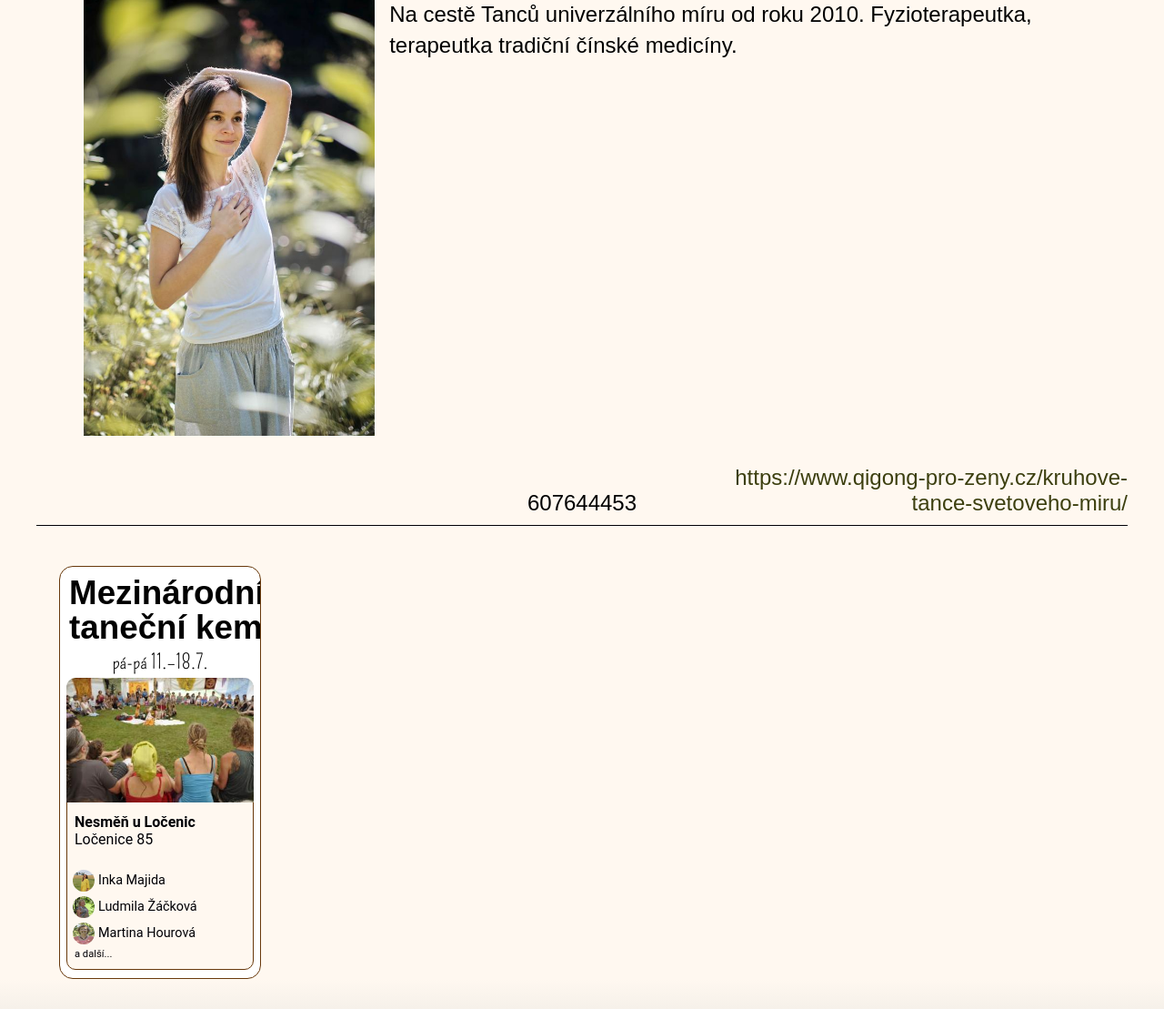
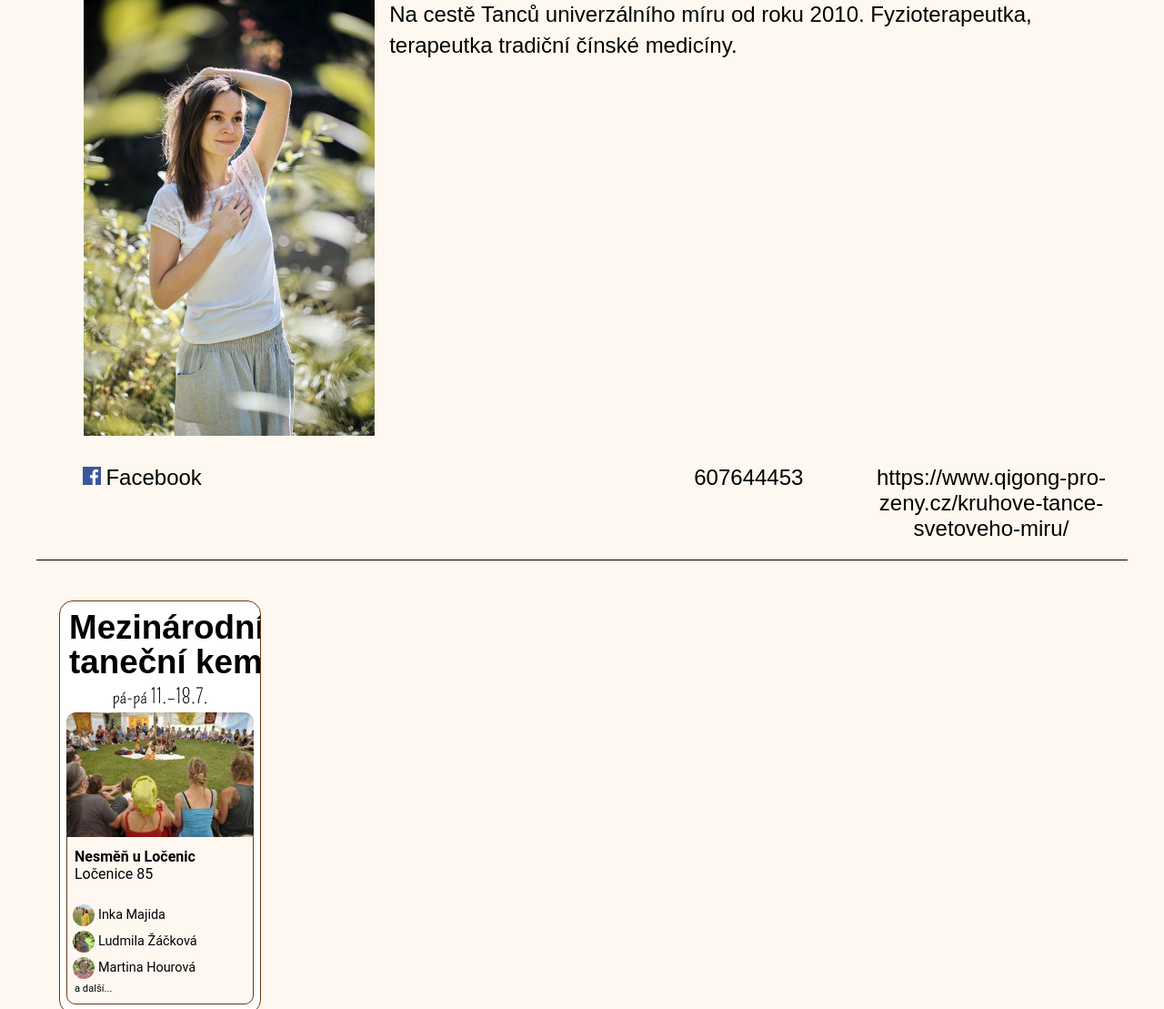
Before and after one commit to anniekriz/tancimecz, a Django app: a page that uses web/dance_web/templates/lector_page.html in a window 1280 px wide. Shown: the part 227-1336 px from the top of the page at 91% size. Run offline with Django 3.2, Linux system fonts and the light colour scheme; data comes from the database, SQL or seed files in the repository; both versions use the stored data as it was after the commit; some web fonts are replaced.

Commit message:
nedodelanej fb

```diff
--- a/web/dance_web/danceapp/models.py
+++ b/web/dance_web/danceapp/models.py
@@ -14,6 +14,7 @@ class Lector(models.Model):
     phone = models.CharField(max_length=50, null=True, blank=True, verbose_name="Telefon")
     email = models.EmailField(null=True, blank=True, verbose_name="E-mail")
     link = models.CharField(max_length=256, null=True, blank=True, verbose_name="Odkaz na stránku")
+    fb = models.CharField(max_length=256, null=True, blank=True, verbose_name="Facebook")
 
     class Meta:
         ordering = ['firstName'] #řazení lektorů podle abecedy
--- a/web/dance_web/static/css/lector_page.css
+++ b/web/dance_web/static/css/lector_page.css
@@ -75,41 +75,58 @@ a {
     vertical-align: top;
 }
 
-/* Contact */
+/* contact */
 .lector-detail-contact {
     font-family: 'Raleway', sans-serif;
     font-size: 1.5em;
     margin-top: 30px;
-    display: flex;
+    display: flex; /* Use flexbox for two-column layout */
     justify-content: space-between;
-    align-items: center;
-    position: relative;
     border-bottom: 1px solid #000006;
+    padding-bottom: 10px; /* Add spacing at the bottom */
+}
+
+.lector-detail-contact > div {
+    flex: 1; /* Ensure each column takes equal width */
+}
+
+.lector-detail-fb {
+    margin-bottom: 10px;
+    margin-left: -100px;
+}
+
+.lector-detail-fb a:hover {
+    color: #006090;
+}
+
+.lector-details-fb-image {
+    margin-right: 5px;
 }
 
 .lector-detail-email {
-    text-align: left;
     margin-bottom: 10px;
+    margin-left: -100px;
 }
 
 .lector-detail-phone {
-    position: absolute;
-    left: 50%;
-    transform: translateX(-50%);
-    text-align: center;
-    bottom: 10px;
+    margin-bottom: 10px;
+    margin-left: -100px;
 }
 
 .lector-detail-link {
-    margin-left: auto;
-    text-align: right;
     margin-bottom: 10px;
-    max-width: 39%;
+    max-width: 25%;
+    margin-left: -100px;
 }
 
-    .lector-detail-link a:hover {
-        color: #006090;
-    }
+.lector-detail-contact a {
+    text-decoration: none;
+    color: inherit;
+}
+
+.lector-detail-contact a:hover {
+    color: #006090;
+}
 
 /* Events */
 
--- a/web/dance_web/templates/lector_page.html
+++ b/web/dance_web/templates/lector_page.html
@@ -27,6 +27,11 @@
         </div>
     </div>
     <div class="lector-detail-contact">
+        <div class="lector-detail-fb">
+            {% if lector.link %}
+            <img class="lector-details-fb-image" src="{% static 'images/fb.png' %}" alt="fb" width="20px"/><a href="{{ lector.fb }}" target="_blank">Facebook</a>
+            {% endif %}
+        </div>
         <div class="lector-detail-email">
             {% if lector.email %}
             {{ lector.email }}
```
Also changed, not shown: web/dance_web/danceapp/migrations/0052_auto_20241208_1852.py (added), web/dance_web/db.sqlite3, web/dance_web/static/images/fb.png (added).
